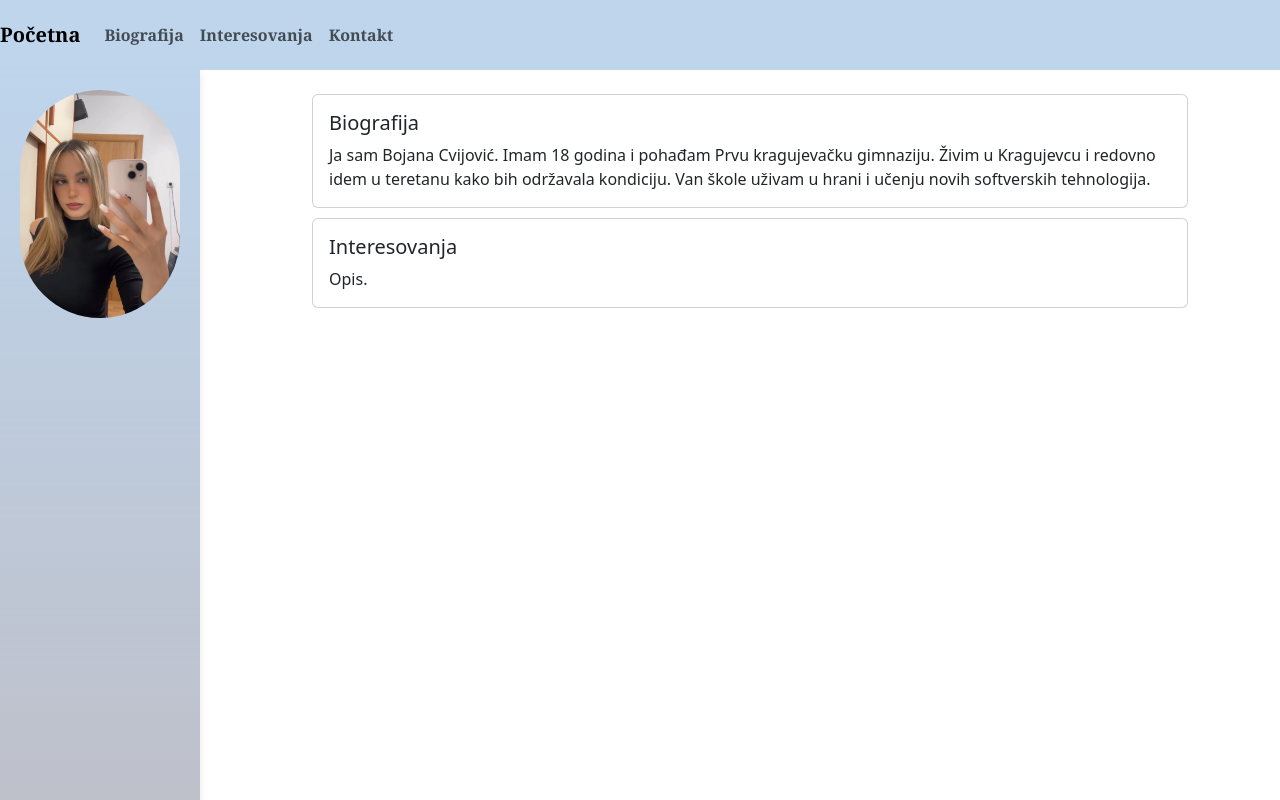
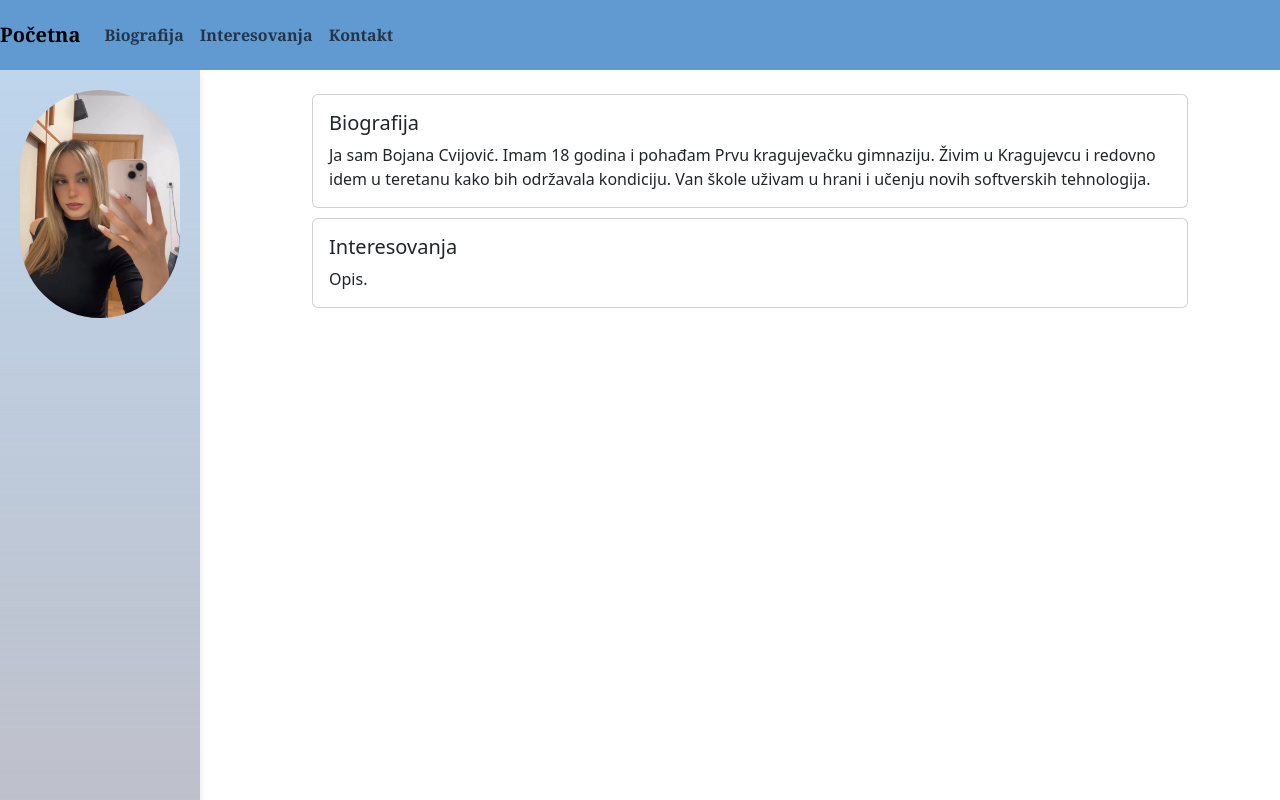
Before and after one commit to bojanacvijovic/moj-portfolio, a plain HTML site: page index.html in a window 1280 px wide. Drawn offline with nearby package versions, Linux system fonts and the light colour scheme.

Commit message:
Popravila providan navbar

```diff
--- a/style.css
+++ b/style.css
@@ -1,5 +1,5 @@
 #bc-navbar {
-    background-color: rgba(97, 153, 209, 0.411);
+    background-color: rgba(97, 153, 209);
     height: 70px;
 }
 .bc-navbar-item {
```
